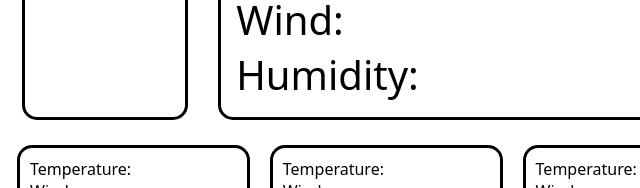
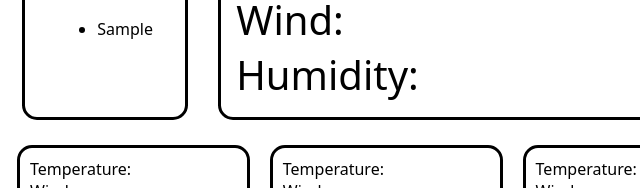
Before and after one commit to aidanespinosa/Weather-API, a plain HTML site: page index.html in a window 1280 px wide. Both pictures are taken after typing "Sample" into the empty fields and a click on the button "Submit". Shown: the part 403-591 px from the top of the page, 1-641 px from the left. Drawn offline with Linux system fonts and the light colour scheme; no server answers.

Commit message:
setting search history as list below search bar

```diff
--- a/index.html
+++ b/index.html
@@ -18,6 +18,9 @@
           <label>Search</label>
           <input id="searchInput" type="text" placeholder="location" />
           <button id="submitButton" type="button" value="Submit">Submit</button>
+          <ul id="searchHistory">
+
+          </ul>
         </section>
         <section class="weatherToday">
           <h1 class="currentLocation" type="text">Holder</h1>
--- a/script.js
+++ b/script.js
@@ -2,19 +2,36 @@
 const apiToken = "483e43292560865919d8055658066e71";
 const submitButton = document.querySelector("#submitButton");
 const todayContainer = document.querySelector(".weatherToday");
-const searchHistoryList = []; //whenever push submit button, append item into front of this list, display list
-// var cityName = document.querySelector("#searchInput");
+let cityName = document.querySelector("#searchInput").value;
+const searchHistory = document.querySelector("#searchHistory");
+let searchHistoryList = []; //whenever push submit button, append #searchInput textContent into front of this list, display list
+//pop out back item of array, only show first five items in array
+
+submitButton.addEventListener("click", function (event) {
+  event.preventDefault();
+  let cityName = document.querySelector("#searchInput").value;
+  locationData(cityName);
+  searchHistoryList.unshift(cityName);
+
+  if (searchHistoryList.length > 5) {
+    searchHistoryList.pop(searchHistoryList[5]);
+  }
+
+  // for (let i = 0; i <= searchHistoryList.length; i++)
+  searchHistoryList.forEach((cityName) => {
+    let list = document.createElement("li");
+    list.textContent = cityName;
+    searchHistory.appendChild(list);
+  });
+});
+
+// searchHistory.textContent = searchHistoryList; //adding list to text content
+
 const convertKelvinToFarenheit = function (kelvin) {
   const convertedResult = kelvin * 1.8 - 459.67;
   console.log(convertedResult);
   return Math.round(convertedResult);
 };
-
-submitButton.addEventListener("click", function (event) {
-  event.preventDefault();
-  let cityName = document.querySelector("#searchInput").value;
-  locationData(cityName);
-});
 
 const locationData = function (cityName) {
   fetch(
```
